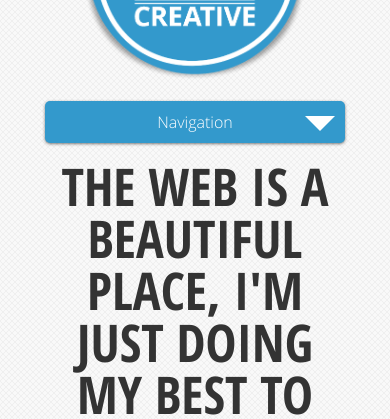
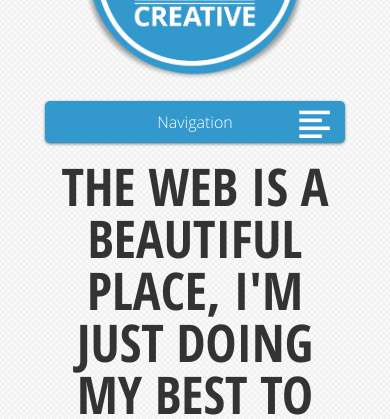
Before and after one commit to heyderek/heyderek, a PHP site: page / in a window 390 px wide. Shown: the part 159-578 px from the top of the page. Run offline with PHP 8.4, Linux system fonts and the light colour scheme.

Commit message:
Added font icon support for navigation items.

```diff
--- a/sass/style.sass
+++ b/sass/style.sass
@@ -549,14 +549,13 @@ footer.grey-double-border
     width: 100%
     color: $white
     &:after
-      content: ''
+      @include ModernPictogramsNormal
+      content: 'Z'
       position: absolute
-      top: 35%
+      font-size: 55px
+      top: 0
+      line-height: 45px
       right: 10px
-      border:
-        width: 15px
-        color: $white transparent transparent transparent
-        style: solid
   .branding
     .logo
       padding: $gutter 0
--- a/style.css
+++ b/style.css
@@ -795,13 +795,13 @@ footer.grey-double-border {
     width: 100%;
     color: white; }
     .shownav:after {
-      content: "";
+      font-family: "ModernPictogramsNormal";
+      content: "Z";
       position: absolute;
-      top: 35%;
-      right: 10px;
-      border-width: 15px;
-      border-color: white transparent transparent transparent;
-      border-style: solid; }
+      font-size: 55px;
+      top: 0;
+      line-height: 45px;
+      right: 10px; }
 
   .branding .logo {
     padding: 20px 0; }
```
